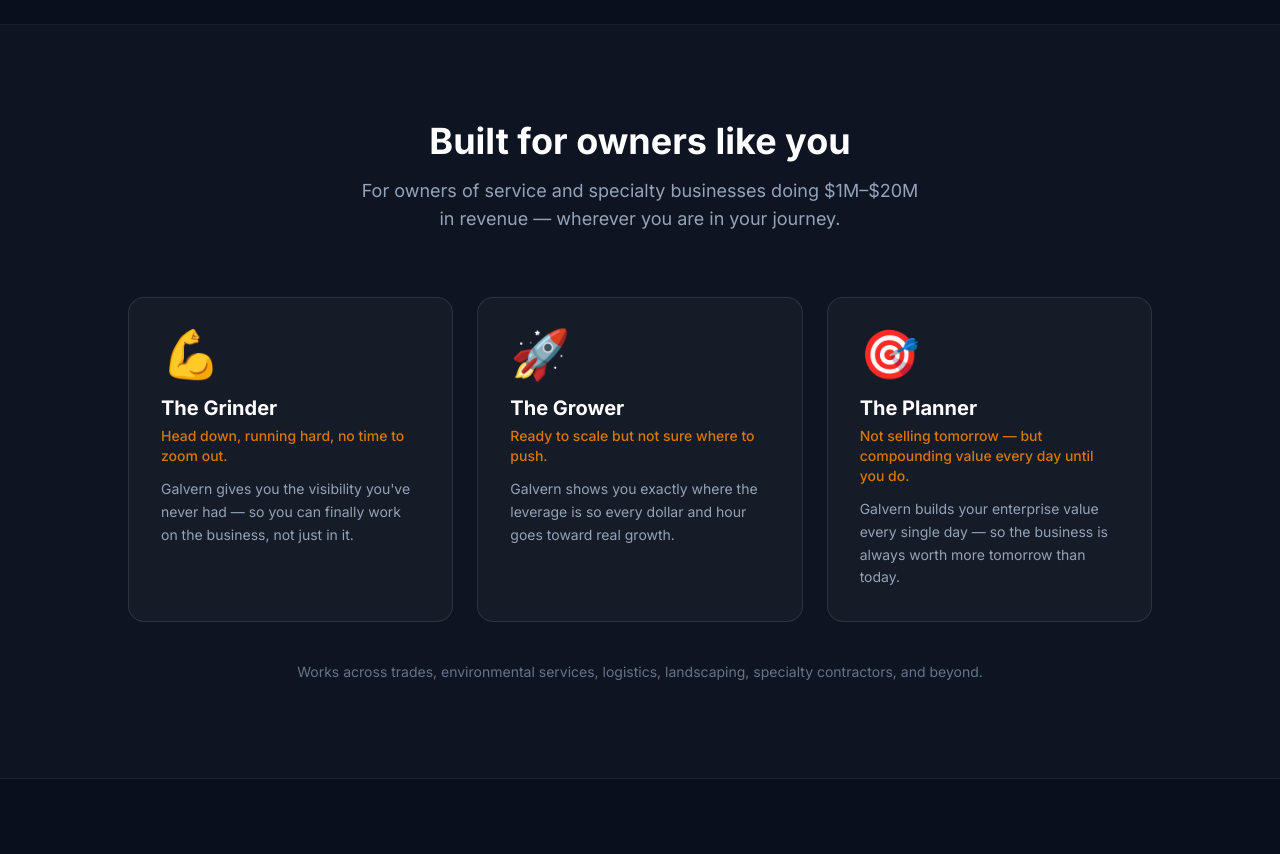
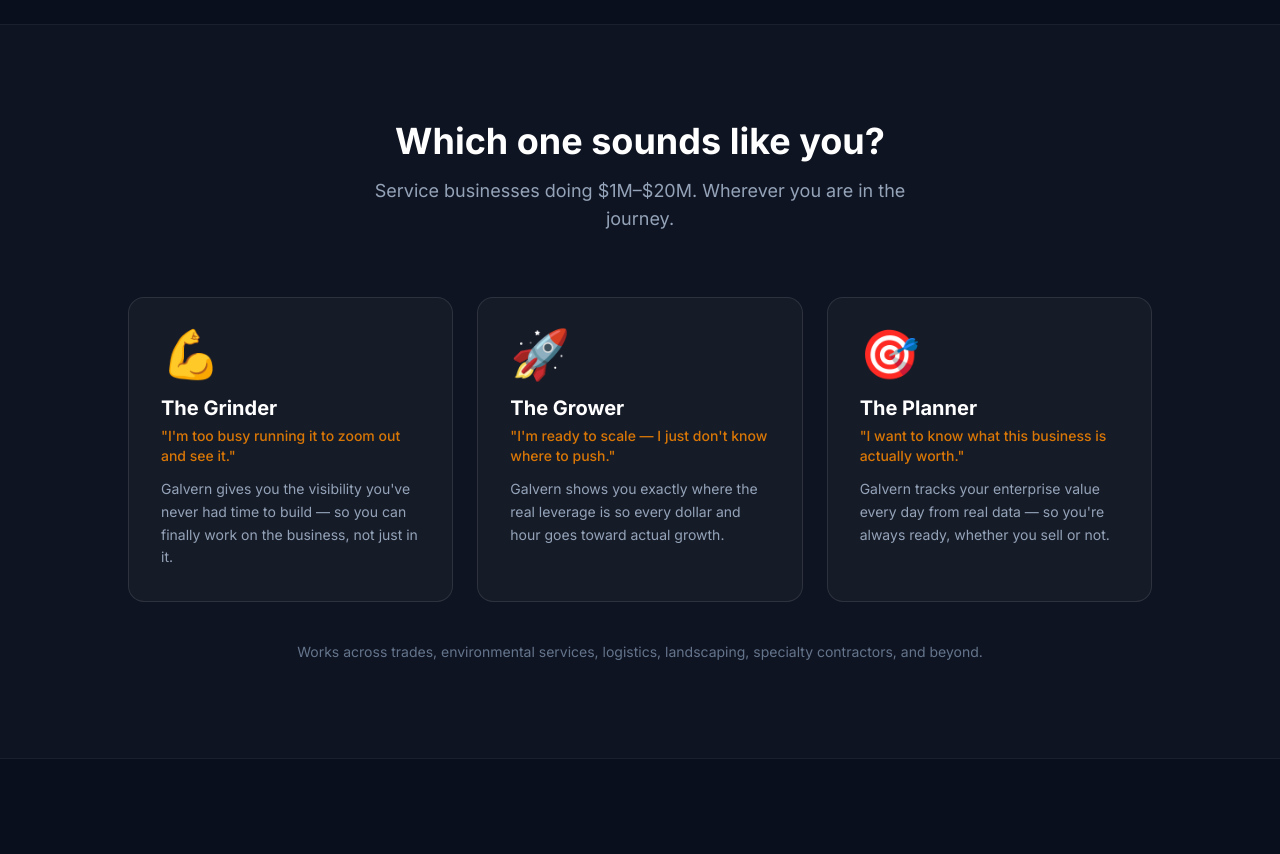
Before and after one commit to amcclone/clearview-marketing, a React (Vite) app: page / in a window 1280 px wide. Shown: the part 2320-3174 px from the top of the page. Built offline with nearby package versions, Linux system fonts and the light colour scheme.

Commit message:
copy: reframe OwnerProfiles as question-first; fix Planner exit-language watch-out

```diff
--- a/src/components/OwnerProfiles.tsx
+++ b/src/components/OwnerProfiles.tsx
@@ -2,20 +2,20 @@
   {
     emoji: '💪',
     label: 'The Grinder',
-    tagline: 'Head down, running hard, no time to zoom out.',
-    desc: "Galvern gives you the visibility you've never had — so you can finally work on the business, not just in it.",
+    tagline: '"I\'m too busy running it to zoom out and see it."',
+    desc: "Galvern gives you the visibility you've never had time to build — so you can finally work on the business, not just in it.",
   },
   {
     emoji: '🚀',
     label: 'The Grower',
-    tagline: 'Ready to scale but not sure where to push.',
-    desc: 'Galvern shows you exactly where the leverage is so every dollar and hour goes toward real growth.',
+    tagline: '"I\'m ready to scale — I just don\'t know where to push."',
+    desc: 'Galvern shows you exactly where the real leverage is so every dollar and hour goes toward actual growth.',
   },
   {
     emoji: '🎯',
     label: 'The Planner',
-    tagline: 'Not selling tomorrow — but compounding value every day until you do.',
-    desc: 'Galvern builds your enterprise value every single day — so the business is always worth more tomorrow than today.',
+    tagline: '"I want to know what this business is actually worth."',
+    desc: 'Galvern tracks your enterprise value every day from real data — so you\'re always ready, whether you sell or not.',
   },
 ]
 
@@ -24,10 +24,10 @@
     <section className="py-24 px-6 bg-white/[0.02] border-y border-white/5">
       <div className="max-w-5xl mx-auto">
         <h2 className="text-3xl sm:text-4xl font-bold text-white text-center mb-4">
-          Built for owners like you
+          Which one sounds like you?
         </h2>
         <p className="text-slate-400 text-center max-w-xl mx-auto mb-16 text-lg">
-          For owners of service and specialty businesses doing $1M–$20M in revenue — wherever you are in your journey.
+          Service businesses doing $1M–$20M. Wherever you are in the journey.
         </p>
 
         <div className="grid sm:grid-cols-3 gap-6">
```
